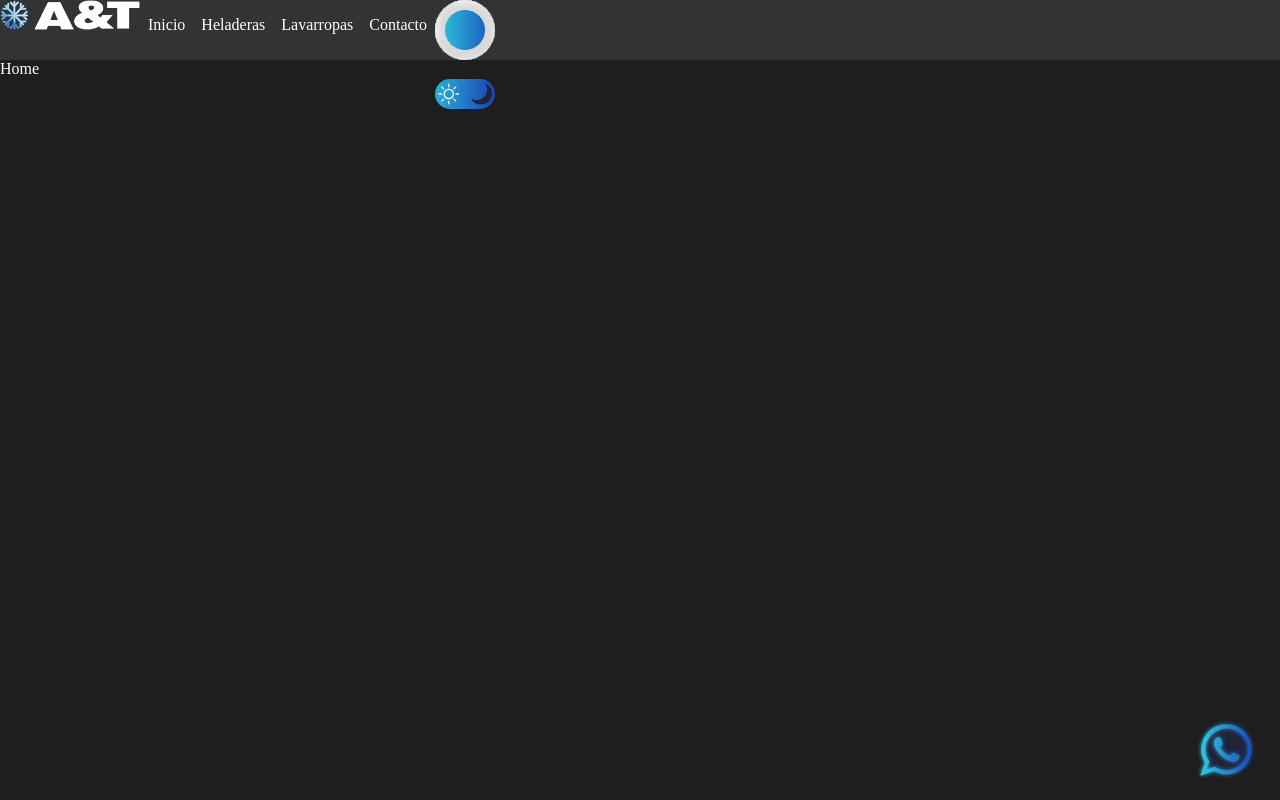
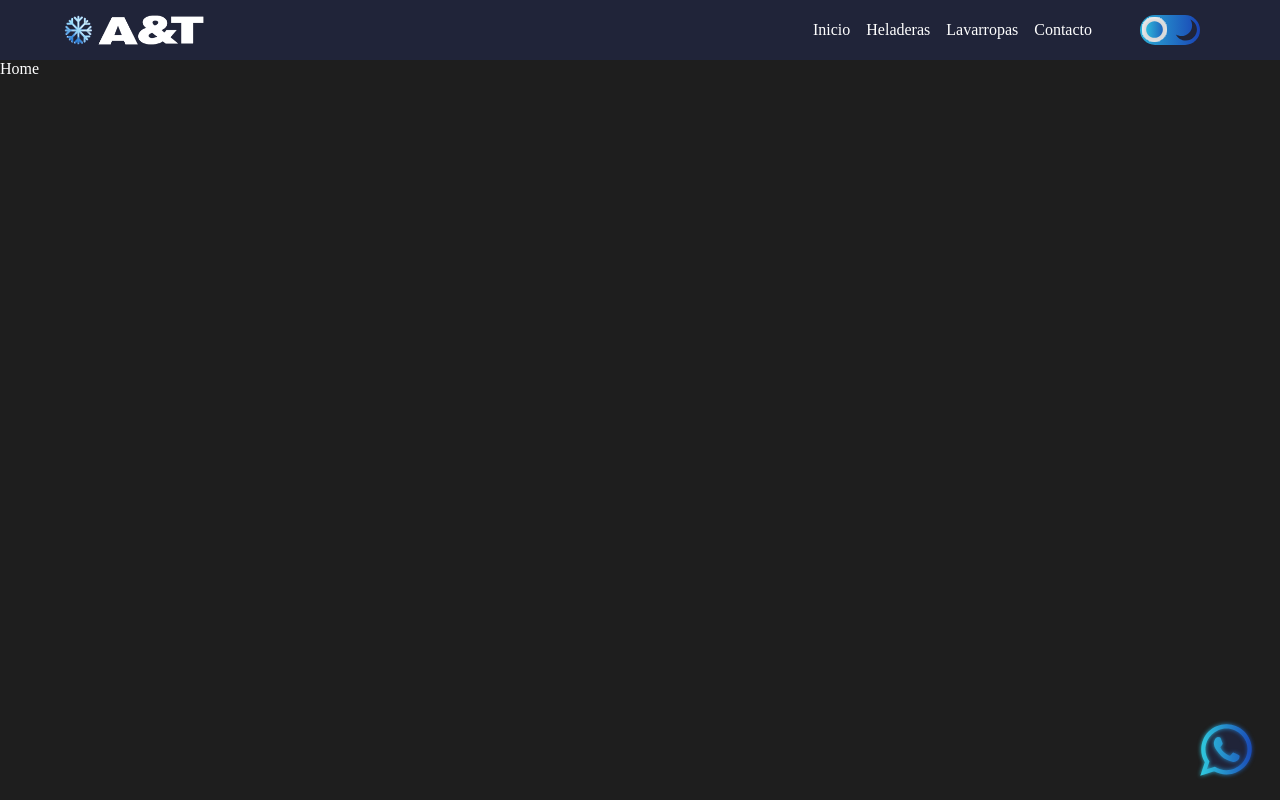
Before and after one commit to FedeDinuzzo/service-electrolux, a React (Create React App) app: page / in a window 1280 px wide. Built offline with nearby package versions, Linux system fonts and the light colour scheme.

Commit message:
NavBar Desktop

```diff
--- a/src/Components/NavBar.jsx
+++ b/src/Components/NavBar.jsx
@@ -119,15 +119,21 @@ const ImgNavContacto = styled.div`
 `
 
 const NavDesktop = styled.div`
+  margin-left: auto;
+  margin-right: auto;
+  display: flex;
+  justify-content: space-between;
   width: 100%;
   height: 60px;
-  background: #333;
+  background: ${theme.colors.darkColorAlt};
+  align-items: center;
   @media (max-width: ${theme.breakpoints.medium}) {
     display: none;
   };
 `
 
 const NavLogo = styled.img`
+  margin: 0 0 0 ${theme.margins.m6};
 `
 
 const NavTextDesktop = styled.p`
@@ -137,23 +143,30 @@ const NavTextDesktop = styled.p`
 `
 
 const DarkModeDiv = styled.div`
-  height: 60px;
-  width: 60px;
+
 `
 
-
 const DarkModeDesktop = styled.img`
-  height: 60px;
-  width: 60px;
+  position: absolute;
+  top: 17px;
+  right: 113px;
+  height: 25px;
+  width: 25px;
+  z-index: 100;
 `
 
 const DarkModePointDesktop = styled.img`
+  position: absolute;
+  top: 0px;
+  right: 80px;
   height: 60px;
   width: 60px;
+
 `
 
 const NavDesktopUl = styled.div`
   display: flex;
+  margin-right: 180px;
 `
 
 const WppLogoDesktop = styled.img`
@@ -183,8 +196,9 @@ function NavBar() {
 
 
     <NavDesktop>
+    <NavLogo src={logo} alt="" height="30px" width="140px"></NavLogo>
       <NavDesktopUl>
-        <NavLogo src={logo} alt="" height="30px" width="140px"></NavLogo>
+
         <Link to="/"><NavTextDesktop>Inicio</NavTextDesktop></Link>
         <Link to="/heladeras"><NavTextDesktop>Heladeras</NavTextDesktop></Link>
         <Link to="/lavarropas"><NavTextDesktop>Lavarropas</NavTextDesktop></Link>
```
